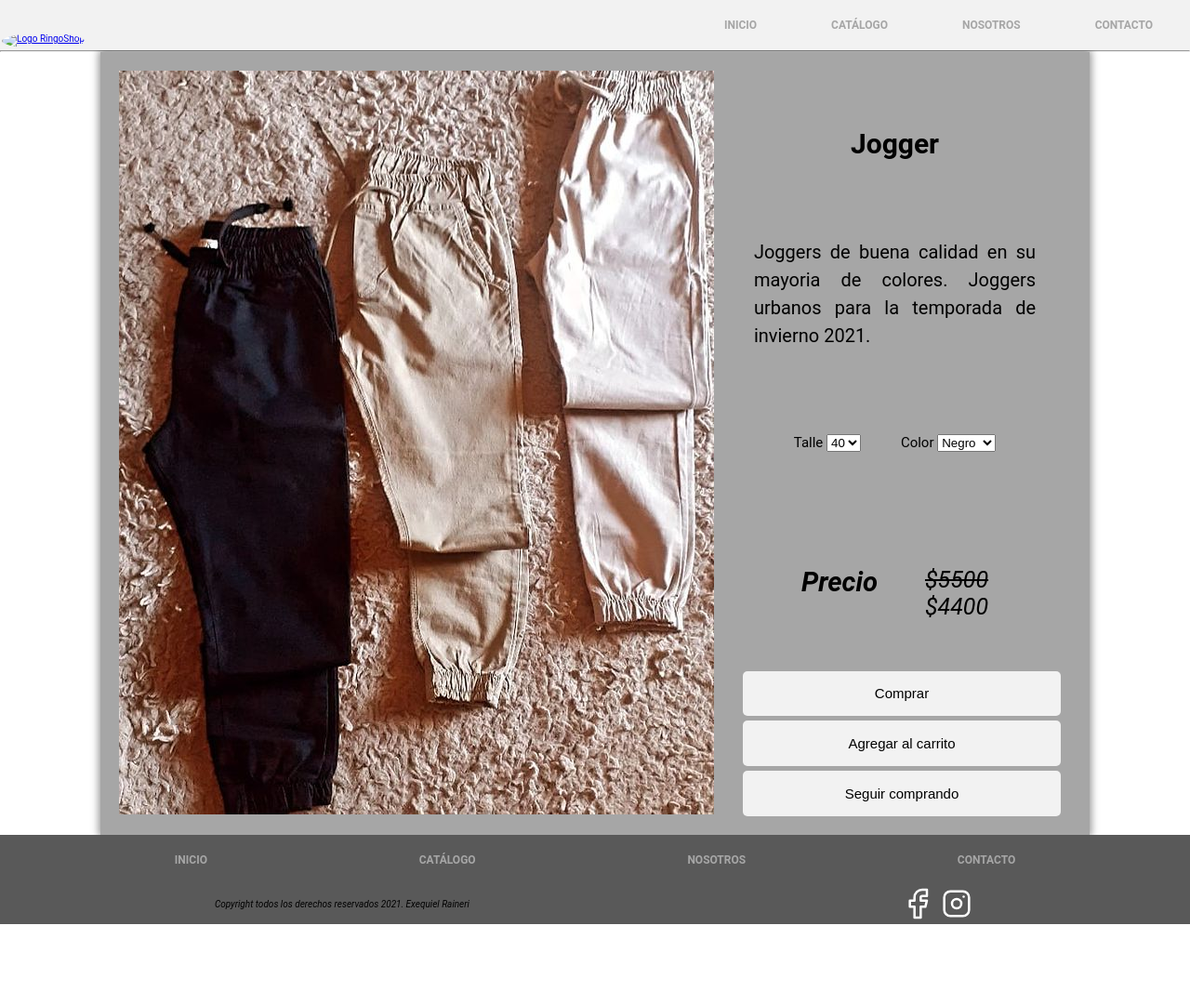
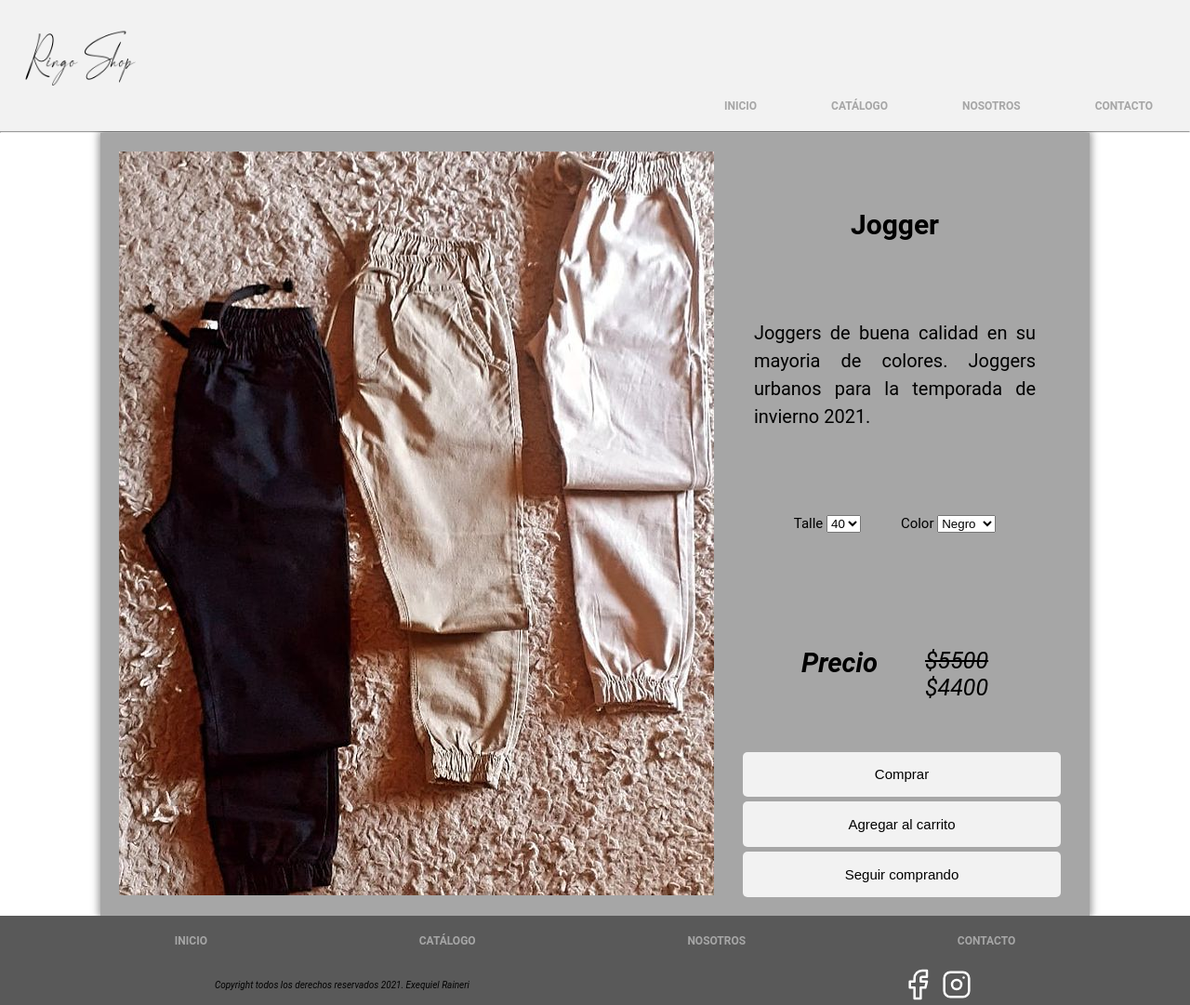
Before and after one commit to exequielraineri/RingoShop, a plain HTML site: page jogger.html in a window 1280 px wide. Shown: the whole page at 93% size. Before the commit the page ends 994 px from the top, so only its background shows below. Drawn offline with Linux system fonts and the light colour scheme.

Commit message:
arreglo de logo en jogger

```diff
--- a/jogger.html
+++ b/jogger.html
@@ -12,7 +12,7 @@
       <div class="header__img">
         <a href="index.html">
           <img
-            src="./img/Sin-título-1.png"
+            src="./img/logoprincipal.png"
             alt="Logo RingoShop"
             class="header__logo"
           />
```
